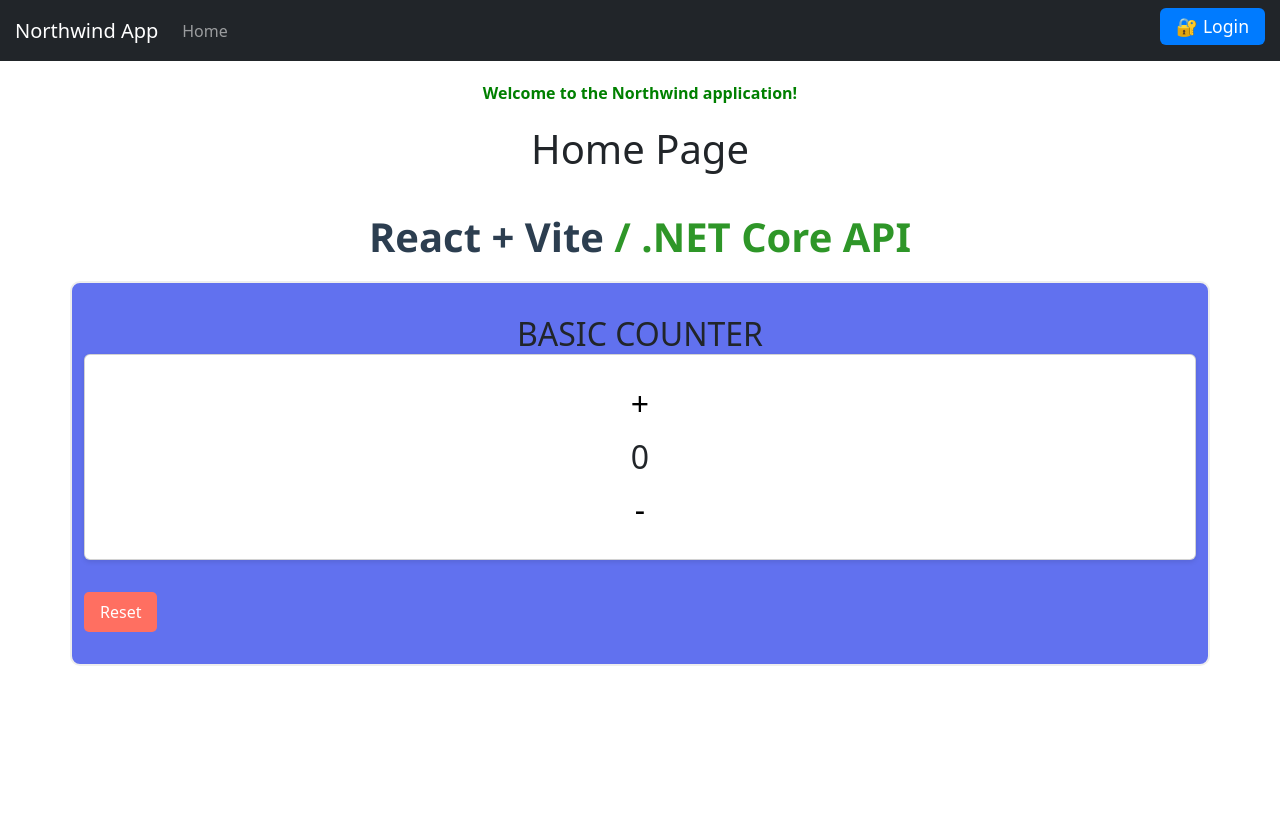
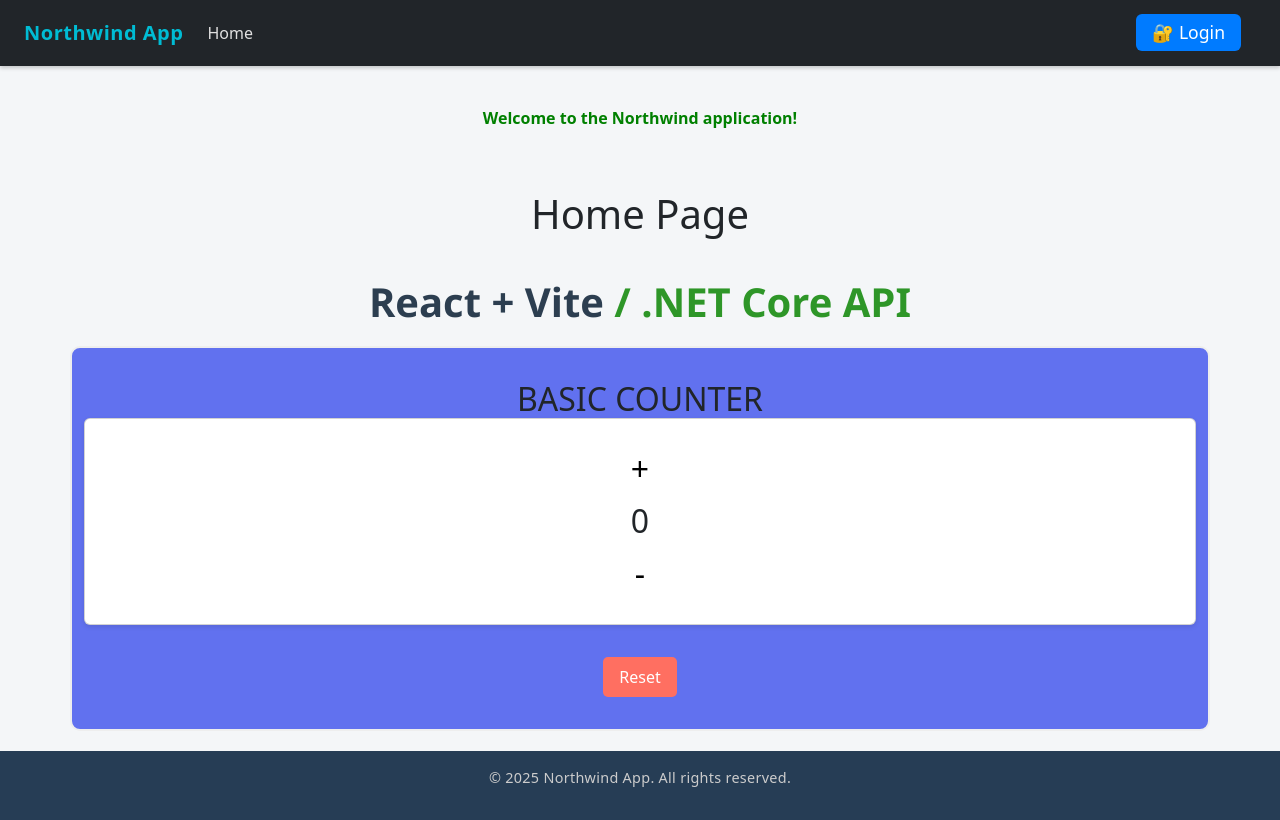
Before and after one commit to AndreyGOIT/careeria-react, a React (Vite) app: page / in a window 1280 px wide. Built offline with nearby package versions, Linux system fonts and the light colour scheme.

Commit message:
ready to publish to azure

```diff
--- a/src/App.css
+++ b/src/App.css
@@ -1,22 +1,190 @@
-#root {
-  max-width: 1280px;
-  margin: 0 auto;
-  height: 100vh;
-  /* padding: 2rem; */
-  /* text-align: center; */
-}
-.title-center {
-  text-align: center;
+/* Общий контейнер — вся страница */
+/* .app-container {
+  display: flex;
+  flex-direction: column;
+  min-height: 100vh;
+  background-color: #f4f6f8;
+  font-family: "Segoe UI", Roboto, sans-serif;
+} */
+
+/* Навбар */
+/* .navbar-custom {
+  background: #1f1f1f !important;
+  padding: 0.8rem 1.5rem;
+  box-shadow: 0 2px 4px rgba(0, 0, 0, 0.2);
 }
 
-.read-the-docs {
-  color: #888;
+.navbar-brand {
+  font-weight: 600;
+  color: #00bcd4 !important;
+  letter-spacing: 0.5px;
 }
+
+.navbar-brand:hover {
+  color: #03e9f4 !important;
+}
+
+.nav-link {
+  color: #e0e0e0 !important;
+  margin-right: 10px;
+  transition: 0.2s;
+}
+
+.nav-link:hover {
+  color: #03e9f4 !important;
+} */
+
+/* Блок с кнопкой выхода */
+.user-info {
+  display: flex;
+  align-items: center;
+}
+
+.logged-user {
+  color: #fff;
+  margin-right: 10px;
+}
+
+/* Кнопка выхода */
+.logout-btn {
+  padding: 6px 14px;
+  background-color: #00bcd4;
+  color: #fff;
+  border: none;
+  border-radius: 6px;
+  cursor: pointer;
+  transition: 0.3s;
+}
+
+.logout-btn:hover {
+  background-color: #0097a7;
+}
+
+/* Основной контент */
+.main-content {
+  flex: 1;
+  padding: 20px;
+}
+
+/* Домашняя страница */
+.home-page {
+  text-align: center;
+  padding-top: 40px;
+}
+
+.title-center {
+  font-size: 1.8rem;
+  margin-top: 10px;
+}
+
+.highlight {
+  color: #00bcd4;
+  font-weight: 600;
+}
+
+/* Футер */
+/* footer {
+  background: #1f1f1f;
+  color: #ccc;
+  text-align: center;
+  padding: 10px;
+  margin-top: auto;
+  font-size: 0.9rem;
+  letter-spacing: 0.3px;
+} */
+/* === Основной макет страницы === */
+html,
+body,
+#root {
+  height: 100%;
+  margin: 0;
+  padding: 0;
+}
+
+.app-container {
+  display: flex;
+  flex-direction: column;
+  min-height: 100vh;
+}
+
+/* Навигационная панель */
+.navbar-custom {
+  background: #1f1f1f !important;
+  padding: 0.8rem 1.5rem !important;
+  box-shadow: 0 2px 4px rgba(0, 0, 0, 0.2);
+}
+
+.navbar-brand {
+  font-weight: 600;
+  color: #00bcd4 !important;
+  letter-spacing: 0.5px;
+}
+
+.navbar-brand:hover {
+  color: #03e9f4 !important;
+}
+
+.nav-link {
+  color: #e0e0e0 !important;
+  margin-right: 10px;
+  transition: 0.2s;
+}
+
+.nav-link:hover {
+  color: #03e9f4 !important;
+}
+
+/* Блок пользователя */
+.user-info {
+  display: flex;
+  align-items: center;
+}
+
+.logged-user {
+  color: #fff;
+  margin-right: 10px;
+}
+
+/* Основной контент */
+.main-content {
+  flex: 1;
+  padding: 20px;
+  background-color: #f4f6f8;
+}
+
+/* Домашняя страница */
+.home-page {
+  text-align: center;
+  padding-top: 40px;
+}
+
+/* Футер */
+footer {
+  background: #1f1f1f;
+  color: #ccc;
+  text-align: center;
+  padding: 12px;
+  font-size: 0.9rem;
+  letter-spacing: 0.3px;
+  margin-top: auto;
+}
+
+.message-positive {
+  text-align: center;
+  color: green;
+  font-weight: bold;
+  margin: 20px 0;
+}
+.message-negative {
+  text-align: center;
+  color: red;
+  font-weight: bold;
+  margin: 20px 0;
+}
+
 .container {
   width: 1280px;
-  /* margin: 0 auto; */
   padding: 2rem;
-  /* text-align: center; */
   border: 2px solid #eee;
   border-radius: 10px;
   background-color: #6171ef;
@@ -54,6 +222,20 @@
 .title-center .highlight {
   color: #2e9628;
 }
+
+/* #root {
+  max-width: 1280px;
+  margin: 0 auto;
+  height: 100vh;
+}
+.title-center {
+  text-align: center;
+}
+
+.read-the-docs {
+  color: #888;
+}
+
 .message-positive {
   text-align: center;
   color: green;
@@ -66,3 +248,43 @@
   font-weight: bold;
   margin: 20px 0;
 }
+.logout-btn {
+  margin-right: 15px;
+  background-color: #ff4d4d;
+  color: white;
+  border: none;
+  padding: 8px 16px;
+  border-radius: 4px;
+  cursor: pointer;
+  font-size: 14px;
+}
+
+.logout-btn:hover {
+  background-color: #e60000;
+}
+@keyframes modalFadeIn {
+  from {
+    opacity: 0;
+  }
+  to {
+    opacity: 1;
+  }
+}
+@keyframes modalFadeOut {
+  from {
+    opacity: 1;
+  }
+  to {
+    opacity: 0;
+  }
+}
+@keyframes modalOut {
+  from {
+    transform: scale(1);
+    opacity: 1;
+  }
+  to {
+    transform: scale(0.8);
+    opacity: 0;
+  }
+} */
--- a/src/App.tsx
+++ b/src/App.tsx
@@ -11,6 +11,7 @@ import { Route, Routes } from "react-router-dom";
 import Laskuri from "./componets/Laskuri.tsx";
 import UserList from "./componets/user_components/UserList.tsx";
 import Login from "./componets/Login.tsx";
+import Footer from "./componets/Footer.tsx";
 
 const App = () => {
   const navigate = useNavigate();
@@ -23,22 +24,20 @@ const App = () => {
   const [loggedInUser, setLoggedInUser] = useState<string | null>(null);
 
   const handleLogout = () => {
+    // ✅ Clear user session on logout
+    localStorage.clear();
     setLoggedInUser(null);
-    localStorage.removeItem("token");
-    localStorage.removeItem("user");
-    localStorage.removeItem("username");
-    localStorage.removeItem("accesslelevel");
 
     setMessage("✅ Logged out successfully.");
     setIsPositive(true);
     setShowMessage(true);
     setTimeout(() => setShowMessage(false), 5000);
 
-    // ✅ Перенаправляем на главную
+    // ✅ redirect to home page after logout
     navigate("/");
   };
 
-  // ✅ При запуске приложения восстанавливаем пользователя из localStorage
+  // ✅ Check for logged-in user on component mount
   useEffect(() => {
     const storedUser = localStorage.getItem("username");
     if (storedUser) {
@@ -47,16 +46,16 @@ const App = () => {
   }, []);
 
   return (
-    <>
-      <Navbar bg="dark" variant="dark" expand="lg">
-        <Navbar.Brand href="/" style={{ paddingLeft: 15 }}>
+    <div className="app-container">
+      {/* Навигация */}
+      <Navbar bg="dark" variant="dark" expand="lg" className="navbar-custom">
+        <Navbar.Brand href="/" className="navbar-brand">
           Northwind App
         </Navbar.Brand>
         <Navbar.Toggle aria-controls="basic-navbar-nav" />
         <Navbar.Collapse id="basic-navbar-nav">
           <Nav className="me-auto">
             <Nav.Link href="/">Home</Nav.Link>
-            {/* Показываем ссылки, если пользователь залогинен */}
             {loggedInUser && (
               <>
                 <Nav.Link href="/customers">Customers</Nav.Link>
@@ -64,56 +63,41 @@ const App = () => {
               </>
             )}
           </Nav>
-          {/* Если пользователь не залогинен — показываем Login */}
-          {!loggedInUser && (
+
+          {!loggedInUser ? (
             <Login
               setMessage={setMessage}
               setShowMessage={setShowMessage}
               setIsPositive={setIsPositive}
               setLoggedInUser={setLoggedInUser}
             />
-          )}
-          {/* Если залогинен — показываем Logout */}
-          {loggedInUser && (
-            <>
-              <span style={{ color: "white", marginRight: 15 }}>
-                Logged in as: {loggedInUser}
-              </span>
-              <button
-                onClick={handleLogout}
-                style={{
-                  marginRight: 15,
-                  padding: "5px 10px",
-                  cursor: "pointer",
-                  color: "white",
-                  backgroundColor: "#007bff",
-                  border: "none",
-                  borderRadius: "4px",
-                }}
-              >
+          ) : (
+            <div className="user-info">
+              <span className="logged-user">Logged in as: {loggedInUser}</span>
+              <button onClick={handleLogout} className="logout-btn">
                 Logout
               </button>
-            </>
+            </div>
           )}
         </Navbar.Collapse>
       </Navbar>
 
+      {/* Основной контент */}
+      <main className="main-content">
+        {/* Сообщения */}
         {showMessage && <Message message={message} isPositive={isPositive} />}
-
         <Routes>
           <Route
             path="/"
             element={
-            <>
               <div className="home-page">
-                <h1 style={{ textAlign: "center" }}>Home Page</h1>
+                <h1>Home Page</h1>
                 <h2 className="title-center">
                   React + Vite{" "}
                   <span className="highlight">/ .NET Core API</span>
                 </h2>
+                <Laskuri />
               </div>
-              <Laskuri />
-            </>
             }
           />
           <Route
@@ -137,7 +121,11 @@ const App = () => {
             }
           />
         </Routes>
-    </>
+      </main>
+
+      {/* Футер */}
+      <Footer />
+    </div>
   );
 };
 
--- a/src/componets/Login.tsx
+++ b/src/componets/Login.tsx
@@ -77,12 +77,12 @@ const Login: React.FC<LoginProps> = ({
 
     try {
       const response = await AuthService.authenticate(credentials);
-      console.log("Ответ при логине:", response);
+      //   console.log("Ответ при логине:", response);
 
-      // Деструктурируем данные с правильными именами
+      // getting username, token, accesslevelId from response
       const { username, token, accesslevelId } = response;
 
-      // Сохраняем пользователя и токен
+      // save to localStorage and update state
       setLoggedInUser(username);
       localStorage.setItem("user", JSON.stringify(response));
       localStorage.setItem("token", token);
@@ -124,7 +124,7 @@ const Login: React.FC<LoginProps> = ({
           }`}
         >
           <div className="user-modal">
-            <h2>Login form</h2>
+            <h2 style={{ color: "indigo" }}>Login form</h2>
             <form className="user-add-form" onSubmit={formSubmit}>
               <div>
                 <label>Username:</label>
--- a/src/componets/user_components/UserAdd.css
+++ b/src/componets/user_components/UserAdd.css
@@ -120,6 +120,7 @@
   transition: all 0.3s ease;
   text-align: center;
   margin-right: 15px;
+  margin-bottom: 0;
   user-select: none;
 }
 
--- a/src/componets/user_components/UserAdd.tsx
+++ b/src/componets/user_components/UserAdd.tsx
@@ -176,7 +176,14 @@ const UserAdd: React.FC<UserAddProps> = ({
                   onChange={handleChange}
                 />
               </div>
-              <div>
+              <div
+                style={{
+                  display: "flex",
+                  justifyContent: "space-between",
+                  alignItems: "center",
+                  marginTop: "10px",
+                }}
+              >
                 <label>Accesslevel:</label>
                 <select
                   name="accesslevel"
--- a/src/services/Auth.ts
+++ b/src/services/Auth.ts
@@ -1,5 +1,5 @@
 // src/services/Auth.ts
-import api from "./api"; // общий axios-инстанс с интерцептором
+import api from "./api"; // common axios instance with interceptor
 
 export interface AuthCredentials {
   username: string;
--- a/src/services/api.ts
+++ b/src/services/api.ts
@@ -1,14 +1,15 @@
 import axios from "axios";
 
-// Базовая конфигурация
+// Base configuration
 const api = axios.create({
-  baseURL: "http://localhost:5109/api",
+  baseURL: "https://nwbackendandy.azurewebsites.net/api",
+  // baseURL: "http://localhost:5109/api",
   headers: {
     "Content-Type": "application/json",
   },
 });
 
-// Интерцептор для автоматической подстановки токена
+// interceptor for automatic token injection
 api.interceptors.request.use((config) => {
   const token = localStorage.getItem("token");
   if (token) {
```
Also changed, not shown: src/componets/customer_components/CustomerAdd.tsx (+67 -22 lines), src/styles/CustomerAdd.css (+96 -3 lines), staticwebapp.config.json (added, +14 -0 lines). Lines whose indentation alone changed are shown as unchanged.
